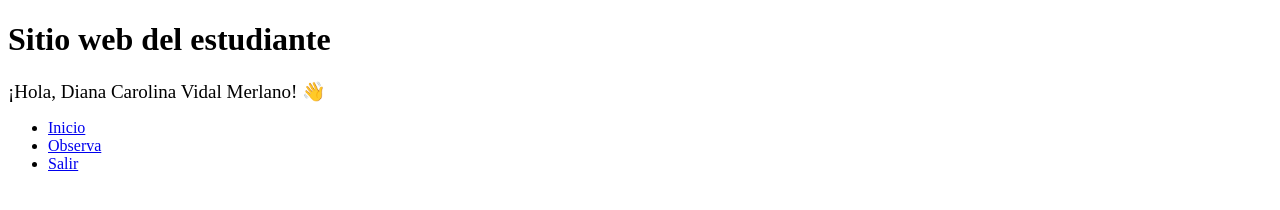
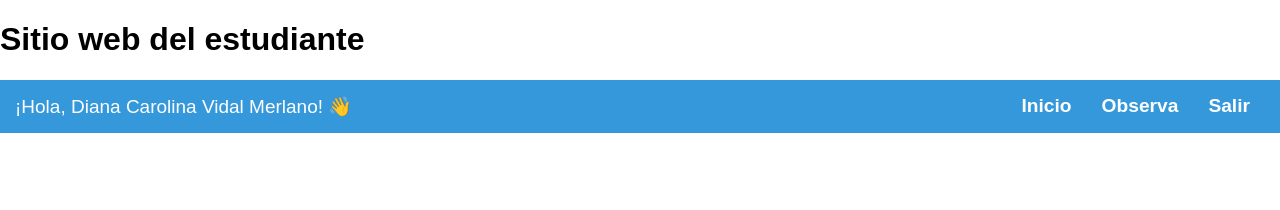
Before and after one commit to Dicavimer/SitioDEstudiante, a plain HTML site: page index.html in a window 1280 px wide. Drawn offline with Linux system fonts and the light colour scheme.

Commit message:
Se agrego el estilo del navbar

```diff
--- a/index.html
+++ b/index.html
@@ -4,6 +4,7 @@
     <meta charset="UTF-8">
     <meta name="viewport" content="width=device-width, initial-scale=1.0">
     <title>Document</title>
+    <link rel="stylesheet" href="style.css">
 </head>
 <body>
     <h1>Sitio web del estudiante</h1>
--- a/style.css
+++ b/style.css
@@ -0,0 +1,40 @@
+body {
+    margin: 0;
+    padding: 0;
+    font-family: 'Arial', sans-serif;
+  }
+
+  nav {
+    background-color: #3498db;
+    padding: 15px;
+    display: flex;
+    justify-content: space-between;
+    align-items: center;
+  }
+
+  .logo {
+    color: #fff;
+  }
+
+  ul {
+    list-style-type: none;
+    margin: 0;
+    padding: 0;
+    display: flex;
+  }
+
+  li {
+    margin: 0 15px;
+  }
+
+  li a {
+    text-decoration: none;
+    color: #fff;
+    font-weight: bold;
+    font-size: 1.2em;
+    transition: color 0.3s;
+  }
+
+  li a:hover {
+    color: #ecf0f1;
+  }
```
